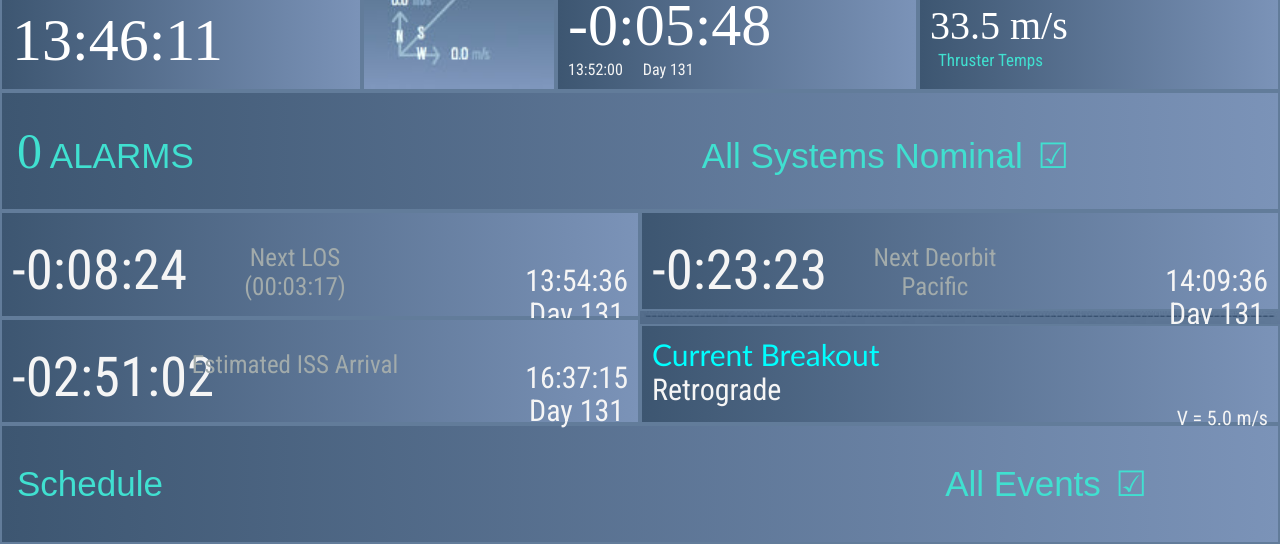
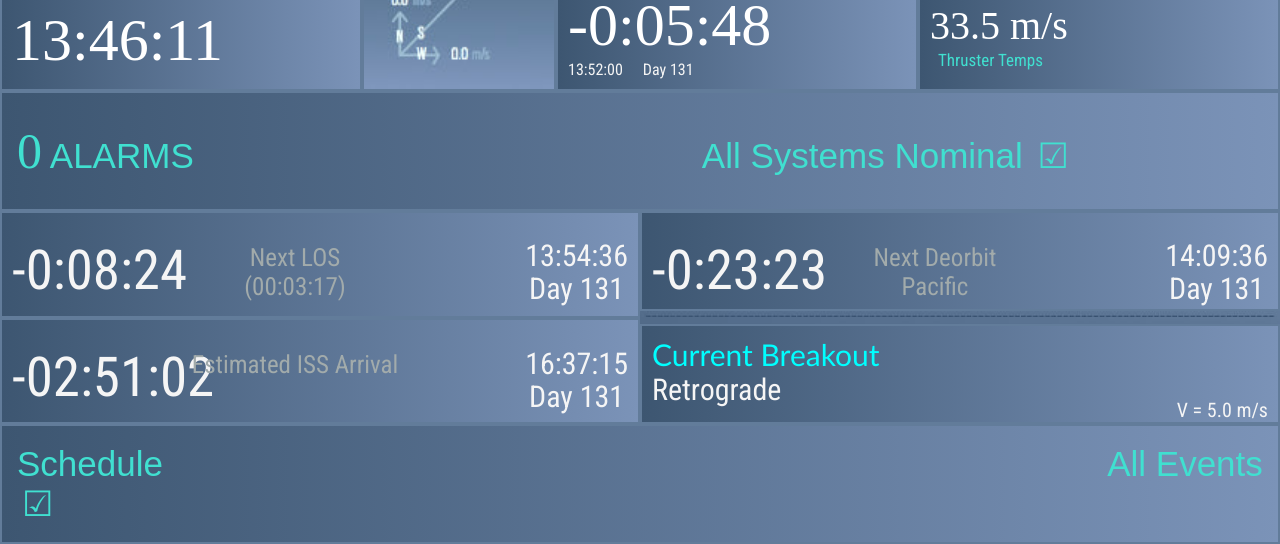
Before and after one commit to SemYanyshyn/Lesson-4-Css, a plain HTML site: page index.html in a window 1280 px wide. Shown: the part 766-1310 px from the top of the page. Drawn offline with Linux system fonts and the light colour scheme.

Commit message:
Low part modified

```diff
--- a/style.css
+++ b/style.css
@@ -275,7 +275,7 @@ main {
 .day-top {
   display: flex;
   justify-content: flex-end;
-  transform: translateY(-20px);
+  transform: translateY(-45px);
   display: grid;
   place-items: center;
   font-size: 30px;
@@ -289,7 +289,7 @@ main {
 .left-bottom-time-3 {
   display: flex;
   justify-content: flex-end;
-  transform: translateY(+19px);
+  transform: translateY(+30px);
   display: grid;
   place-items: center;
 }
@@ -300,7 +300,7 @@ main {
   font-size: 30px;
 }
 
-.time-top-6{
+.time-top-6 {
   font-size: 30px;
 }
 
@@ -312,7 +312,7 @@ main {
   display: flex;
   position: relative;
   justify-content: end; /* Вирівнює по горизонталі */
-  bottom: 25px;
+  bottom: -11px;
   font-size: 20px;
 }
 
@@ -324,7 +324,7 @@ main {
   border-bottom: 15px solid #40e0d0;
   margin-left: 650px;
   display: block; /* Додає нормальну поведінку блочного елемента */
-  margin-bottom: 9px;
+  margin-bottom: -35px;
 }
 
 .bordero {
@@ -346,5 +346,5 @@ main {
 }
 
 .word-5 {
-  margin-left: 62%;
+  margin-left: 75%;
 }
```
